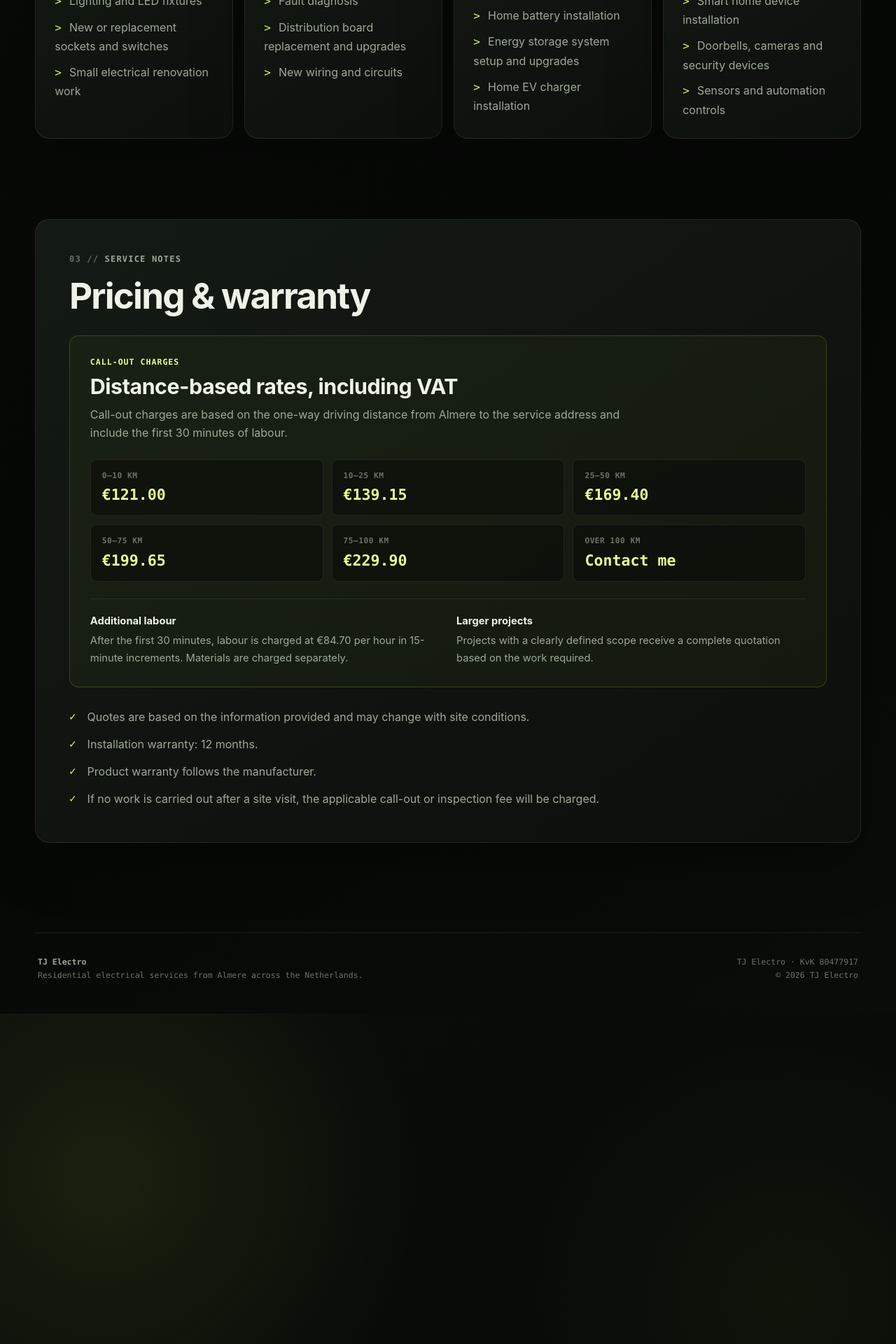
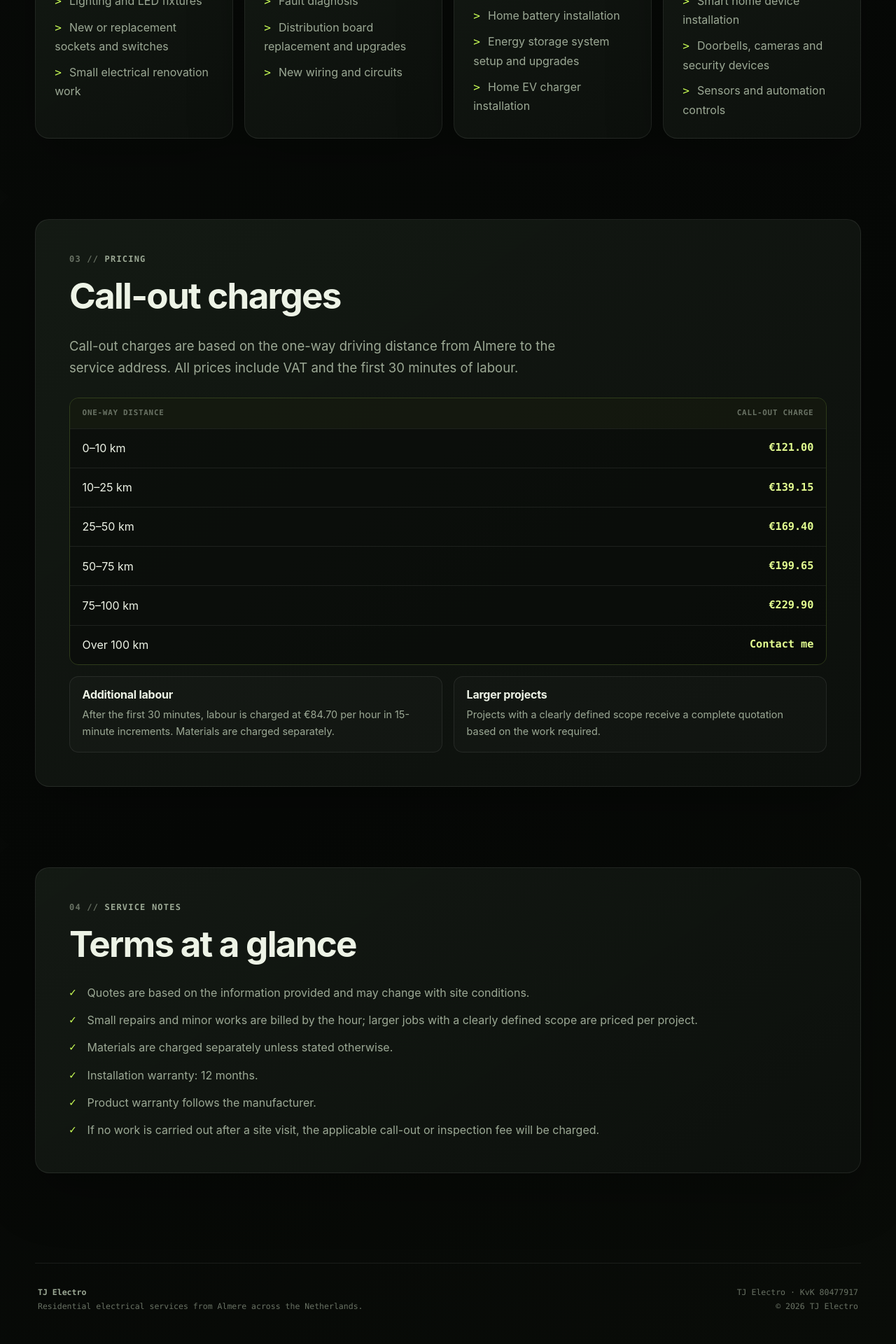
Before and after one commit to Studio-TJ/studio-tj-electrician-web, a Jekyll site: the page built from index.html, in a window 1280 px wide. Shown: the part 1484-3404 px from the top of the page at 70% size. Built offline with Jekyll 4.4.1, drawn with Linux system fonts in a browser that asks for light colours.

Commit message:
Separate pricing from service notes

```diff
--- a/_data/i18n/en.yml
+++ b/_data/i18n/en.yml
@@ -63,32 +63,36 @@ home:
           - "Smart home device installation"
           - "Doorbells, cameras and security devices"
           - "Sensors and automation controls"
+  pricing:
+    eyebrow: "Pricing"
+    heading: "Call-out charges"
+    intro: "Call-out charges are based on the one-way driving distance from Almere to the service address. All prices include VAT and the first 30 minutes of labour."
+    distance_label: "One-way distance"
+    price_label: "Call-out charge"
+    bands:
+      - distance: "0–10 km"
+        price: "€121.00"
+      - distance: "10–25 km"
+        price: "€139.15"
+      - distance: "25–50 km"
+        price: "€169.40"
+      - distance: "50–75 km"
+        price: "€199.65"
+      - distance: "75–100 km"
+        price: "€229.90"
+      - distance: "Over 100 km"
+        price: "Contact me"
+    labour_label: "Additional labour"
+    labour_note: "After the first 30 minutes, labour is charged at €84.70 per hour in 15-minute increments. Materials are charged separately."
+    project_label: "Larger projects"
+    project_note: "Projects with a clearly defined scope receive a complete quotation based on the work required."
   terms:
     eyebrow: "Service notes"
-    heading: "Pricing & warranty"
-    pricing:
-      label: "Call-out charges"
-      heading: "Distance-based rates, including VAT"
-      intro: "Call-out charges are based on the one-way driving distance from Almere to the service address and include the first 30 minutes of labour."
-      bands:
-        - distance: "0–10 km"
-          price: "€121.00"
-        - distance: "10–25 km"
-          price: "€139.15"
-        - distance: "25–50 km"
-          price: "€169.40"
-        - distance: "50–75 km"
-          price: "€199.65"
-        - distance: "75–100 km"
-          price: "€229.90"
-        - distance: "Over 100 km"
-          price: "Contact me"
-      labour_label: "Additional labour"
-      labour_note: "After the first 30 minutes, labour is charged at €84.70 per hour in 15-minute increments. Materials are charged separately."
-      project_label: "Larger projects"
-      project_note: "Projects with a clearly defined scope receive a complete quotation based on the work required."
+    heading: "Terms at a glance"
     items:
       - "Quotes are based on the information provided and may change with site conditions."
+      - "Small repairs and minor works are billed by the hour; larger jobs with a clearly defined scope are priced per project."
+      - "Materials are charged separately unless stated otherwise."
       - "Installation warranty: 12 months."
       - "Product warranty follows the manufacturer."
       - "If no work is carried out after a site visit, the applicable call-out or inspection fee will be charged."
--- a/_includes/pages/home.html
+++ b/_includes/pages/home.html
@@ -62,33 +62,48 @@
   </div>
 </section>
 
+<section class="section-block" aria-labelledby="pricing-title">
+  <article class="panel content-card">
+    <p class="eyebrow"><span aria-hidden="true">03 //</span> {{ home.pricing.eyebrow }}</p>
+    <h2 id="pricing-title">{{ home.pricing.heading }}</h2>
+    <p class="pricing-intro">{{ home.pricing.intro }}</p>
+
+    <div class="pricing-table-wrap">
+      <table class="pricing-table">
+        <thead>
+          <tr>
+            <th scope="col">{{ home.pricing.distance_label }}</th>
+            <th scope="col">{{ home.pricing.price_label }}</th>
+          </tr>
+        </thead>
+        <tbody>
+          {% for band in home.pricing.bands %}
+            <tr>
+              <td>{{ band.distance }}</td>
+              <td>{{ band.price }}</td>
+            </tr>
+          {% endfor %}
+        </tbody>
+      </table>
+    </div>
+
+    <div class="pricing-details">
+      <div>
+        <h3>{{ home.pricing.labour_label }}</h3>
+        <p>{{ home.pricing.labour_note }}</p>
+      </div>
+      <div>
+        <h3>{{ home.pricing.project_label }}</h3>
+        <p>{{ home.pricing.project_note }}</p>
+      </div>
+    </div>
+  </article>
+</section>
+
 <section class="section-block" aria-labelledby="terms-title">
   <article class="panel content-card">
-    <p class="eyebrow"><span aria-hidden="true">03 //</span> {{ home.terms.eyebrow }}</p>
+    <p class="eyebrow"><span aria-hidden="true">04 //</span> {{ home.terms.eyebrow }}</p>
     <h2 id="terms-title">{{ home.terms.heading }}</h2>
-
-    <div class="pricing-summary">
-      <div class="pricing-summary-copy">
-        <p class="pricing-label">{{ home.terms.pricing.label }}</p>
-        <h3>{{ home.terms.pricing.heading }}</h3>
-        <p>{{ home.terms.pricing.intro }}</p>
-      </div>
-
-      <dl class="pricing-bands">
-        {% for band in home.terms.pricing.bands %}
-          <div>
-            <dt>{{ band.distance }}</dt>
-            <dd>{{ band.price }}</dd>
-          </div>
-        {% endfor %}
-      </dl>
-
-      <div class="pricing-notes">
-        <p><strong>{{ home.terms.pricing.labour_label }}</strong>{{ home.terms.pricing.labour_note }}</p>
-        <p><strong>{{ home.terms.pricing.project_label }}</strong>{{ home.terms.pricing.project_note }}</p>
-      </div>
-    </div>
-
     <ul class="check-list">
       {% for item in home.terms.items %}
         <li>{{ item }}</li>
--- a/assets/css/style.scss
+++ b/assets/css/style.scss
@@ -485,81 +485,78 @@ html[lang="zh"] .hero h1 {
   color: var(--muted);
 }
 
-.pricing-summary {
+.pricing-intro {
+  max-width: 760px;
   margin-top: 1.8rem;
-  padding: clamp(1.2rem, 3vw, 1.8rem);
+  color: var(--muted);
+  font-size: clamp(1rem, 1.6vw, 1.16rem);
+}
+
+.pricing-table-wrap {
+  margin-top: 1.7rem;
+  overflow: hidden;
   border: 1px solid var(--line);
   border-radius: var(--radius-small);
-  background: rgba(202, 255, 86, 0.035);
 }
 
-.pricing-summary-copy {
-  max-width: 760px;
+.pricing-table {
+  width: 100%;
+  border-collapse: collapse;
+  background: rgba(5, 8, 5, 0.46);
 }
 
-.pricing-summary-copy h3 {
-  margin-bottom: 0.65rem;
-  font-size: clamp(1.35rem, 2.5vw, 1.9rem);
+.pricing-table th,
+.pricing-table td {
+  padding: 0.9rem 1.1rem;
+  text-align: left;
+  border-bottom: 1px solid var(--line-soft);
 }
 
-.pricing-summary-copy > p:last-child {
-  margin-bottom: 0;
-}
-
-.pricing-label {
-  margin-bottom: 0.65rem;
-  color: var(--accent-bright) !important;
-  font: 700 0.72rem/1.4 var(--mono);
-  letter-spacing: 0.09em;
+.pricing-table th {
+  color: var(--faint);
+  background: rgba(202, 255, 86, 0.045);
+  font: 700 0.68rem/1.3 var(--mono);
+  letter-spacing: 0.07em;
   text-transform: uppercase;
 }
 
-.pricing-bands {
-  display: grid;
-  grid-template-columns: repeat(3, minmax(0, 1fr));
-  gap: 0.75rem;
-  margin: 1.5rem 0;
+.pricing-table th:last-child,
+.pricing-table td:last-child {
+  text-align: right;
 }
 
-.pricing-bands > div {
-  padding: 1rem;
-  border: 1px solid var(--line-soft);
-  border-radius: 9px;
-  background: rgba(5, 8, 5, 0.46);
+.pricing-table td:last-child {
+  color: var(--accent-bright);
+  font: 800 0.95rem/1.3 var(--mono);
 }
 
-.pricing-bands dt {
-  margin-bottom: 0.45rem;
-  color: var(--faint);
-  font: 650 0.7rem/1.3 var(--mono);
-  letter-spacing: 0.045em;
-  text-transform: uppercase;
+.pricing-table tbody tr:last-child td {
+  border-bottom: 0;
 }
 
-.pricing-bands dd {
-  margin: 0;
-  color: var(--accent-bright);
-  font: 800 clamp(1.05rem, 2vw, 1.35rem)/1.2 var(--mono);
+.pricing-details {
+  display: grid;
+  grid-template-columns: repeat(2, minmax(0, 1fr));
+  gap: 1rem;
+  margin-top: 1rem;
 }
 
-.pricing-notes {
-  display: grid;
-  grid-template-columns: repeat(2, minmax(0, 1fr));
-  gap: 0.75rem 1.5rem;
-  padding-top: 1.2rem;
-  border-top: 1px solid var(--line-soft);
+.pricing-details > div {
+  padding: 1.1rem;
+  border: 1px solid var(--line-soft);
+  border-radius: var(--radius-small);
+  background: rgba(255, 255, 255, 0.018);
 }
 
-.pricing-notes p {
+.pricing-details h3 {
+  margin-bottom: 0.45rem;
+  font-size: 1rem;
+}
+
+.pricing-details p {
   margin: 0;
   color: var(--muted);
-  font-size: 0.92rem;
-}
-
-.pricing-notes strong {
-  display: block;
-  margin-bottom: 0.25rem;
-  color: var(--text);
+  font-size: 0.9rem;
 }
 
 .service-number {
@@ -1053,9 +1050,13 @@ a.contact-card:focus-visible,
     grid-template-columns: 1fr;
   }
 
-  .pricing-bands,
-  .pricing-notes {
+  .pricing-details {
     grid-template-columns: 1fr;
+  }
+
+  .pricing-table th,
+  .pricing-table td {
+    padding-inline: 0.85rem;
   }
 
   .site-shell {
```
Also changed, not shown: _data/i18n/zh.yml (+26 -22 lines).
